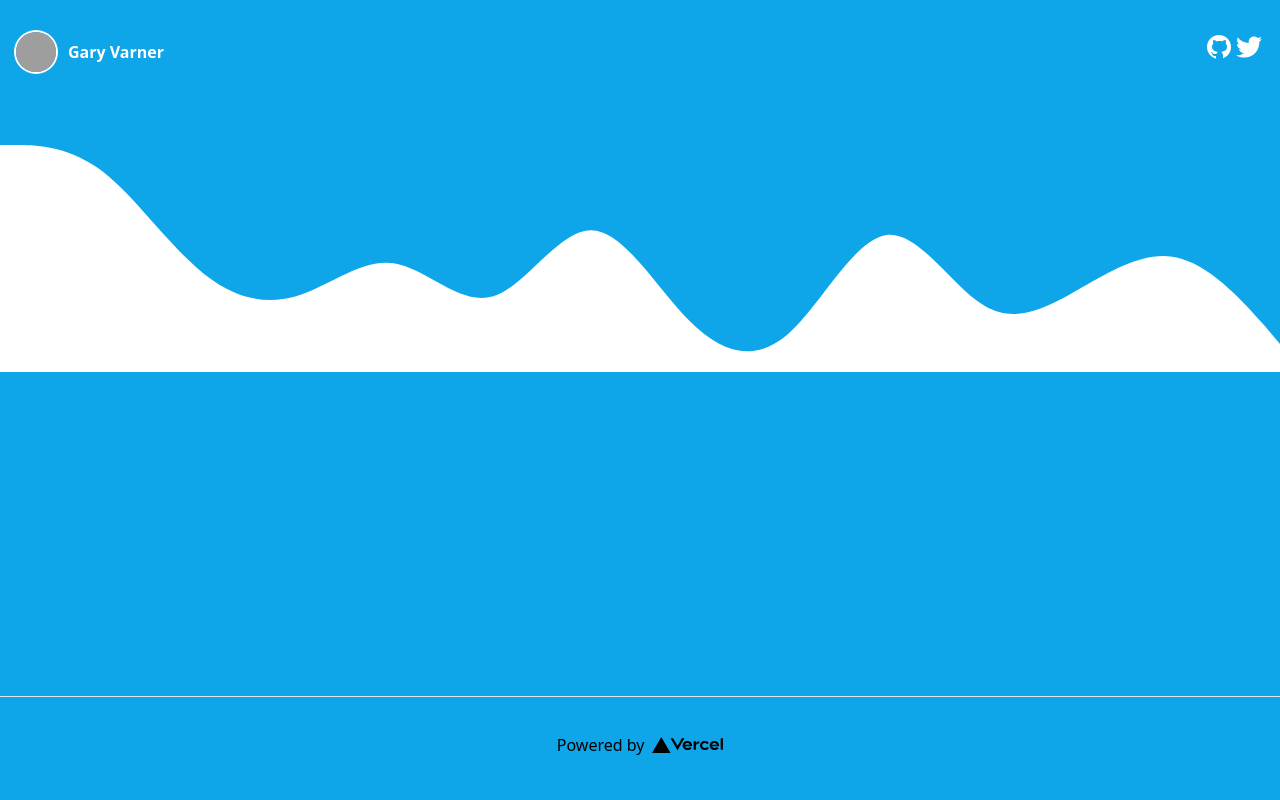
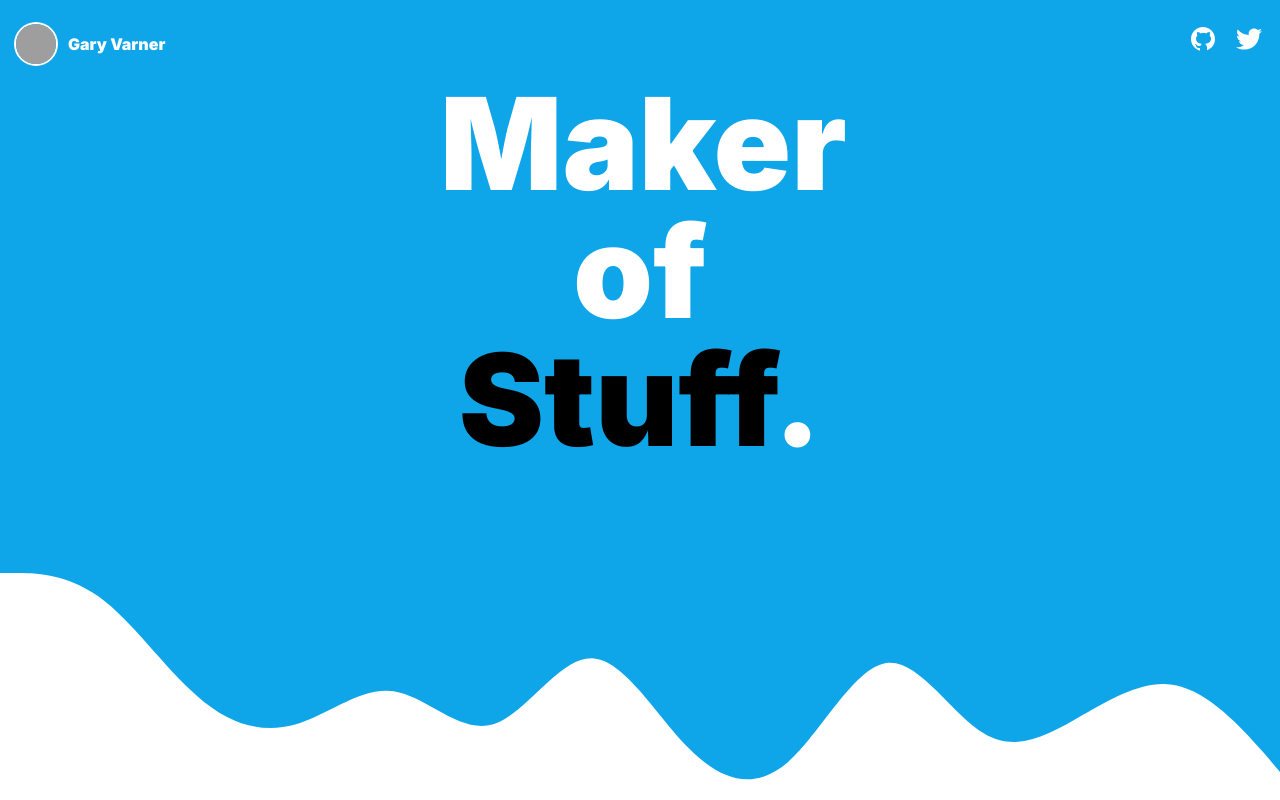
Before and after one commit to gvarner13/my-site-nextjs, a Next.js app: page / in a window 1280 px wide. Built offline with nearby package versions, Linux system fonts and the light colour scheme; grey boxes are pictures that could not be loaded.

Commit message:
adding new fonts and main layout

```diff
--- a/pages/index.js
+++ b/pages/index.js
@@ -2,13 +2,20 @@ import Head from "next/head";
 
 export default function Home() {
   return (
-    <div className="flex flex-col items-center justify-center min-h-screen py-2 bg-sky-500">
+    <div className="flex flex-col items-center justify-center min-h-screen bg-sky-500">
       <Head>
         <title>Create Next App</title>
         <link rel="icon" href="/favicon.ico" />
+        <link rel="preconnect" href="https://fonts.googleapis.com" />
+        <link rel="preconnect" href="https://fonts.gstatic.com" crossorigin />
+        <link
+          href="https://fonts.googleapis.com/css2?family=Inter:wght@400;900&display=swap"
+          rel="stylesheet"
+        />
       </Head>
 
       <main className="flex flex-col items-center w-full flex-1 text-center">
+        {/* Nav section */}
         <div className="flex justify-between w-full mt-2 p-4">
           <div className="flex items-center">
             <div>
@@ -22,7 +29,7 @@ export default function Home() {
               <p className="font-bold text-white">Gary Varner</p>
             </div>
           </div>
-          <div className="flex justify-between">
+          <div className="flex justify-between space-x-4">
             <svg
               xmlns="http://www.w3.org/2000/svg"
               x="0px"
@@ -49,27 +56,21 @@ export default function Home() {
             </svg>
           </div>
         </div>
-        <div className="w-full">
-          <svg xmlns="http://www.w3.org/2000/svg" viewBox="0 0 1440 320">
-            <path
-              fill="#fff"
-              fill-opacity="1"
-              d="M0,64L18.5,64C36.9,64,74,64,111,90.7C147.7,117,185,171,222,202.7C258.5,235,295,245,332,234.7C369.2,224,406,192,443,197.3C480,203,517,245,554,234.7C590.8,224,628,160,665,160C701.5,160,738,224,775,261.3C812.3,299,849,309,886,277.3C923.1,245,960,171,997,165.3C1033.8,160,1071,224,1108,245.3C1144.6,267,1182,245,1218,224C1255.4,203,1292,181,1329,192C1366.2,203,1403,245,1422,266.7L1440,288L1440,320L1421.5,320C1403.1,320,1366,320,1329,320C1292.3,320,1255,320,1218,320C1181.5,320,1145,320,1108,320C1070.8,320,1034,320,997,320C960,320,923,320,886,320C849.2,320,812,320,775,320C738.5,320,702,320,665,320C627.7,320,591,320,554,320C516.9,320,480,320,443,320C406.2,320,369,320,332,320C295.4,320,258,320,222,320C184.6,320,148,320,111,320C73.8,320,37,320,18,320L0,320Z"
-            ></path>
-          </svg>
+        <div className="w-[400px]">
+          <h1 className="text-9xl font-black text-white">
+            Maker of <span className="text-black">Stuff</span>.
+          </h1>
         </div>
       </main>
 
-      <footer className="flex items-center justify-center w-full h-24 border-t">
-        <a
-          className="flex items-center justify-center"
-          href="https://vercel.com?utm_source=create-next-app&utm_medium=default-template&utm_campaign=create-next-app"
-          target="_blank"
-          rel="noopener noreferrer"
-        >
-          Powered by{" "}
-          <img src="/vercel.svg" alt="Vercel Logo" className="h-4 ml-2" />
-        </a>
+      <footer className="w-full">
+        <svg xmlns="http://www.w3.org/2000/svg" viewBox="0 0 1440 320">
+          <path
+            fill="#fff"
+            fill-opacity="1"
+            d="M0,64L18.5,64C36.9,64,74,64,111,90.7C147.7,117,185,171,222,202.7C258.5,235,295,245,332,234.7C369.2,224,406,192,443,197.3C480,203,517,245,554,234.7C590.8,224,628,160,665,160C701.5,160,738,224,775,261.3C812.3,299,849,309,886,277.3C923.1,245,960,171,997,165.3C1033.8,160,1071,224,1108,245.3C1144.6,267,1182,245,1218,224C1255.4,203,1292,181,1329,192C1366.2,203,1403,245,1422,266.7L1440,288L1440,320L1421.5,320C1403.1,320,1366,320,1329,320C1292.3,320,1255,320,1218,320C1181.5,320,1145,320,1108,320C1070.8,320,1034,320,997,320C960,320,923,320,886,320C849.2,320,812,320,775,320C738.5,320,702,320,665,320C627.7,320,591,320,554,320C516.9,320,480,320,443,320C406.2,320,369,320,332,320C295.4,320,258,320,222,320C184.6,320,148,320,111,320C73.8,320,37,320,18,320L0,320Z"
+          ></path>
+        </svg>
       </footer>
     </div>
   );
--- a/tailwind.config.js
+++ b/tailwind.config.js
@@ -1,10 +1,14 @@
 module.exports = {
   content: [
-    './pages/**/*.{js,ts,jsx,tsx}',
-    './components/**/*.{js,ts,jsx,tsx}',
+    "./pages/**/*.{js,ts,jsx,tsx}",
+    "./components/**/*.{js,ts,jsx,tsx}",
   ],
   theme: {
-    extend: {},
+    extend: {
+      fontFamily: {
+        sans: ["Inter"],
+      },
+    },
   },
   plugins: [],
-}
+};
```
